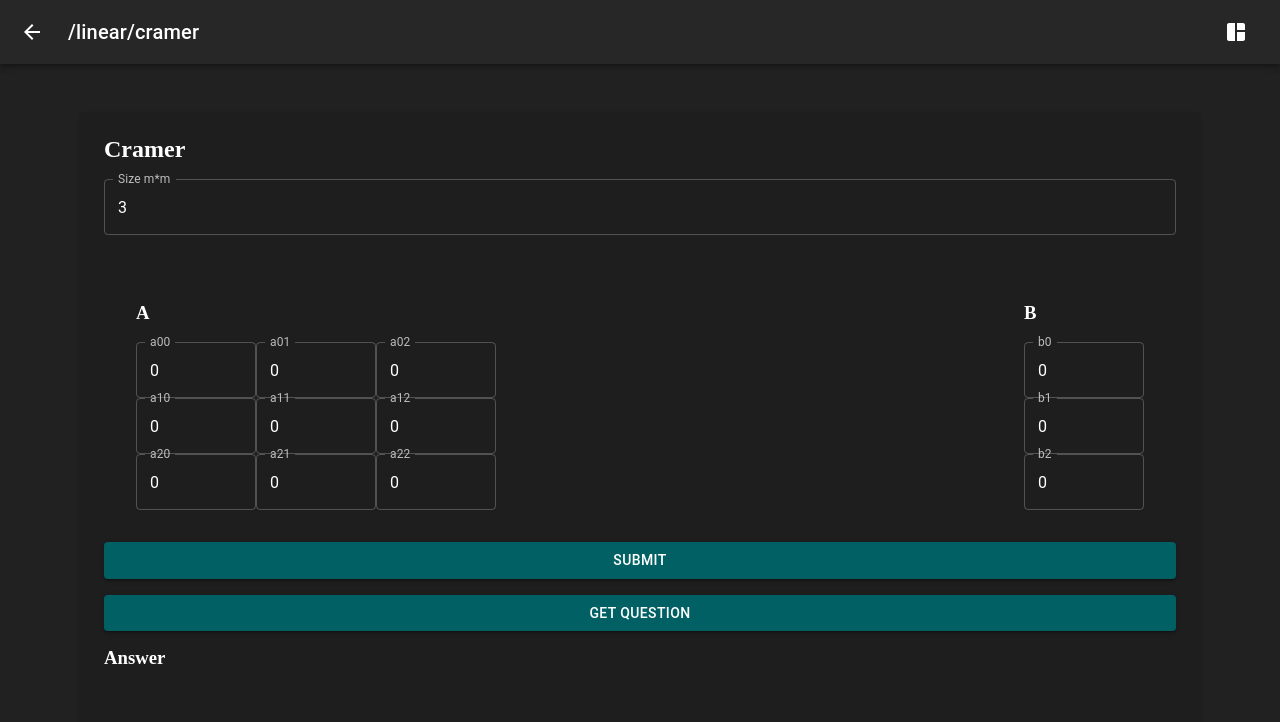
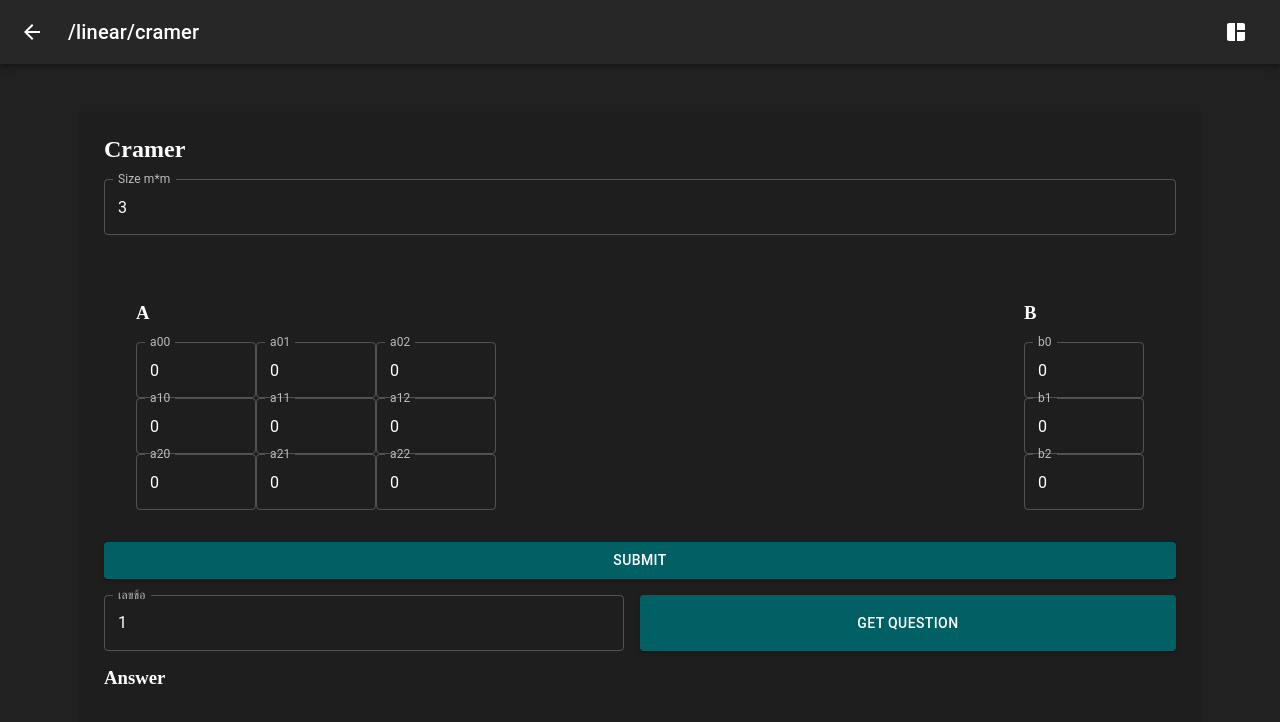
Before and after one commit to SWitsarut/numer-web, a React (Vite) app: page /linear/cramer in a window 1280 px wide. Shown: the top 722 px of the page. Built offline with nearby package versions, Linux system fonts and the light colour scheme.

Commit message:
get question button for linear equation

```diff
--- a/src/pages/linear equation/Matrix.tsx
+++ b/src/pages/linear equation/Matrix.tsx
@@ -1,6 +1,6 @@
 import { Box, TextField, Stack, Button } from "@mui/material";
 import axios from "axios";
-import { useEffect, useState } from "react";
+import { useEffect, useRef, useState } from "react";
 
 type props = {
 	path: string;
@@ -11,6 +11,7 @@ function Matrix({ path }: props) {
 	const [B, setB] = useState<number[]>(() => new Array(size).fill(0));
 	const [ans, setAns] = useState<number[]>();
 
+	const [questionNum, setQuestionNum] = useState<number>(1);
 	useEffect(() => {
 		document.title = path.charAt(0).toUpperCase() + path.slice(1);
 	}, [path]);
@@ -139,23 +140,41 @@ function Matrix({ path }: props) {
 					</Button>
 				</Stack>
 			</form>
-			<Button
-				variant="contained"
-				onClick={() => {
-					axios.get("http://localhost:8080/cramer/1").then((e) => {
+			<form
+				onSubmit={(e) => {
+					e.preventDefault();
+					axios
+						.get(
+							`http://localhost:8080/${
+								path == "jacobi" ? "jacobi" : "cramer"
+							}/${questionNum}`
+						)
+						.then((e) => {
 							const { data } = e;
 							const resA = JSON.parse(data.A);
 							const resB = JSON.parse(data.B);
-						// console.log(JSON.parse(e?.data.A));
-						console.log(data);
 							setSize(resA.length);
 							setA(resA);
 							setB(resB);
 						});
 				}}
 			>
+				<Stack direction={"row"} spacing={2}>
+					<TextField
+						label="เลขข้อ"
+						value={questionNum}
+						onChange={(e) => {
+							const qN = Number(e.target.value);
+							setQuestionNum(qN);
+						}}
+						fullWidth
+						type="number"
+					/>
+					<Button variant="contained" fullWidth type="submit">
 						get question
 					</Button>
+				</Stack>
+			</form>
 			<Stack spacing={2}>
 				<h3>Answer</h3>
 				<Box display={"flex"} flexDirection={"column"} alignItems={"center"}>
```
Also changed, not shown: 1 other file (tests, documents, lock files or other folders). Lines whose indentation alone changed are shown as unchanged.
